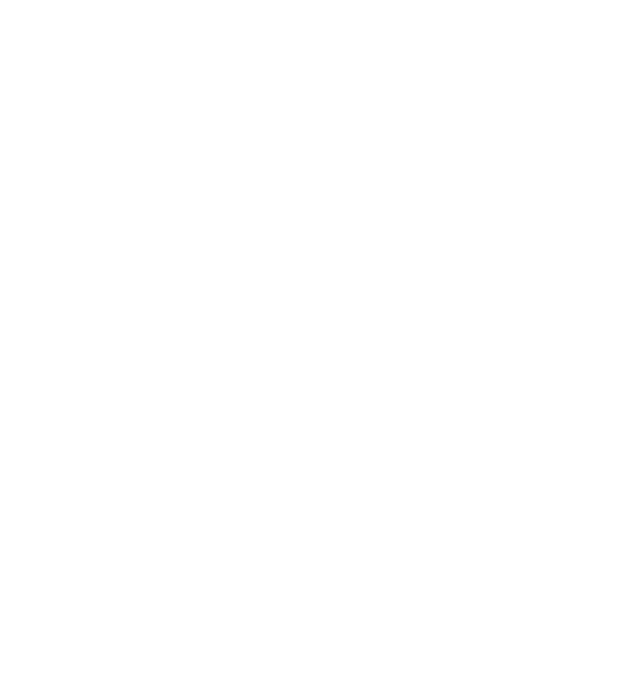
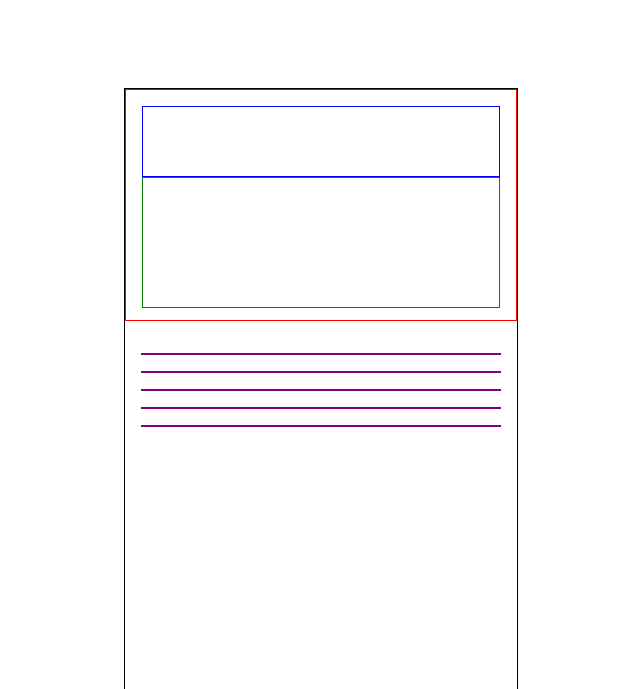
Before and after one commit to cah311/calculator, a plain HTML site: page index.html in a window 1280 px wide. Shown: the top 689 px of the page, without its empty margins (319-959 px from the left). Drawn offline with Linux system fonts and the light colour scheme.

Commit message:
Start container layouts

```diff
--- a/CSS/styles.css
+++ b/CSS/styles.css
@@ -0,0 +1,48 @@
+body {
+    padding: 5rem;
+    display: flex;
+    justify-content: center;
+    width: auto;
+}
+
+#calcBody {
+    height: 37.5rem;
+    width: 24.5rem;
+
+    justify-content: center;
+    border: 1px solid black;
+}
+
+#calcHead {
+    height: 33%;
+
+    padding: 1rem;
+    border: 1px solid red;
+}
+
+#calcLogo {
+    height: 35%;
+    display: flex;
+    justify-content: center;
+    border: 1px solid blue;
+}
+
+#calcDisplay {
+    height: 65%;
+    display: flex;
+    justify-content: center;
+    border: 1px solid green;
+}
+
+#calcButtons {
+    padding: 1rem;
+
+}
+
+.btnRow {
+    height: 25%;
+    margin-top: 1rem;
+    margin-bottom: 1rem;
+    justify-content: center;
+    border: 1px solid purple;
+}
--- a/index.html
+++ b/index.html
@@ -8,6 +8,7 @@
 </head>
 <body>
 
+
     <div class="container" id="calcBody">
         <div id="calcHead">
             <div id="calcLogo"></div>
@@ -16,10 +17,14 @@
         </div>
 
         <div id="calcButtons">
+            <div class="btnRow"></div>
+            <div class="btnRow"></div>
+            <div class="btnRow"></div>
+            <div class="btnRow"></div>
+            <div class="btnRow"></div>
+
 
         </div>
-
-
 
     </div>
 
```
